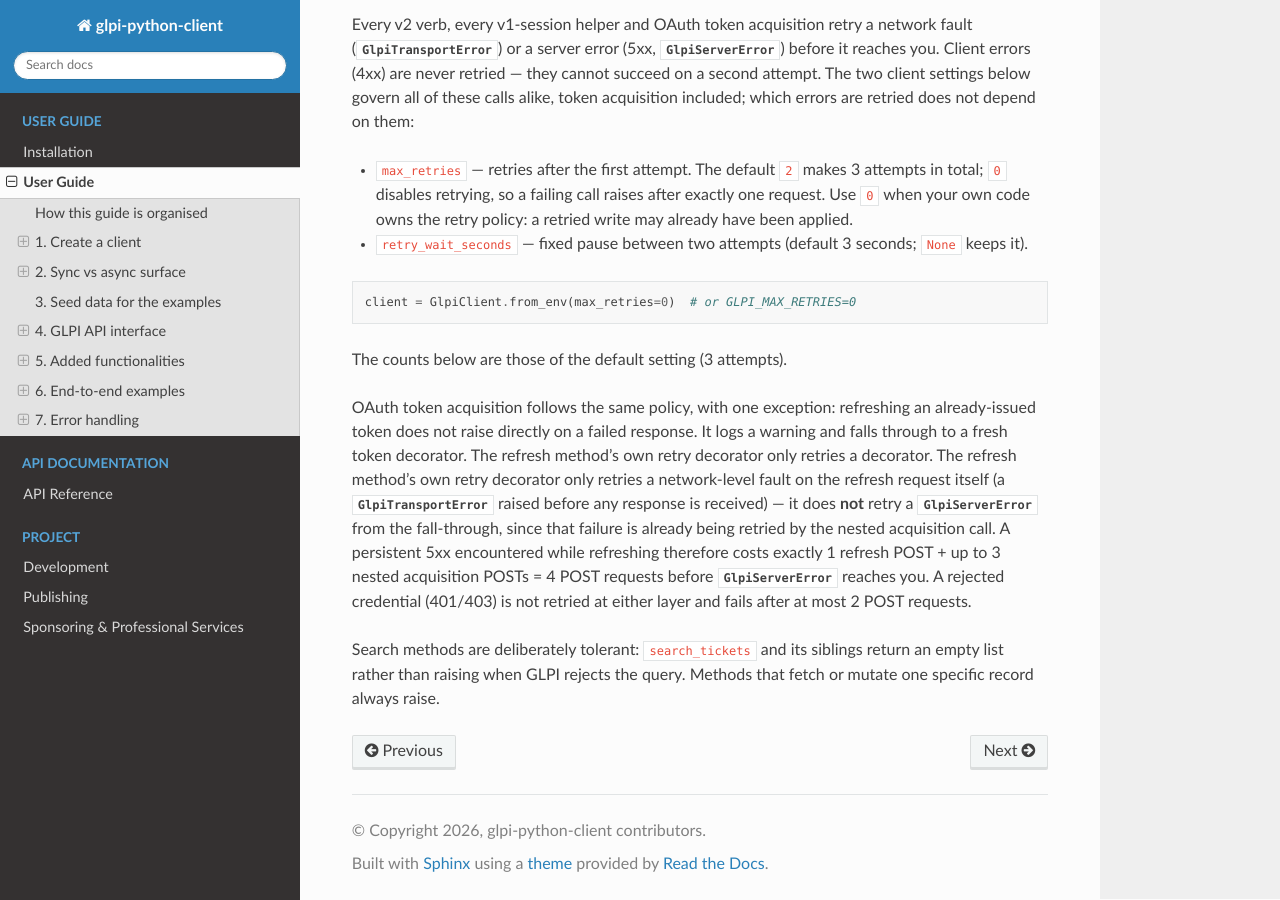
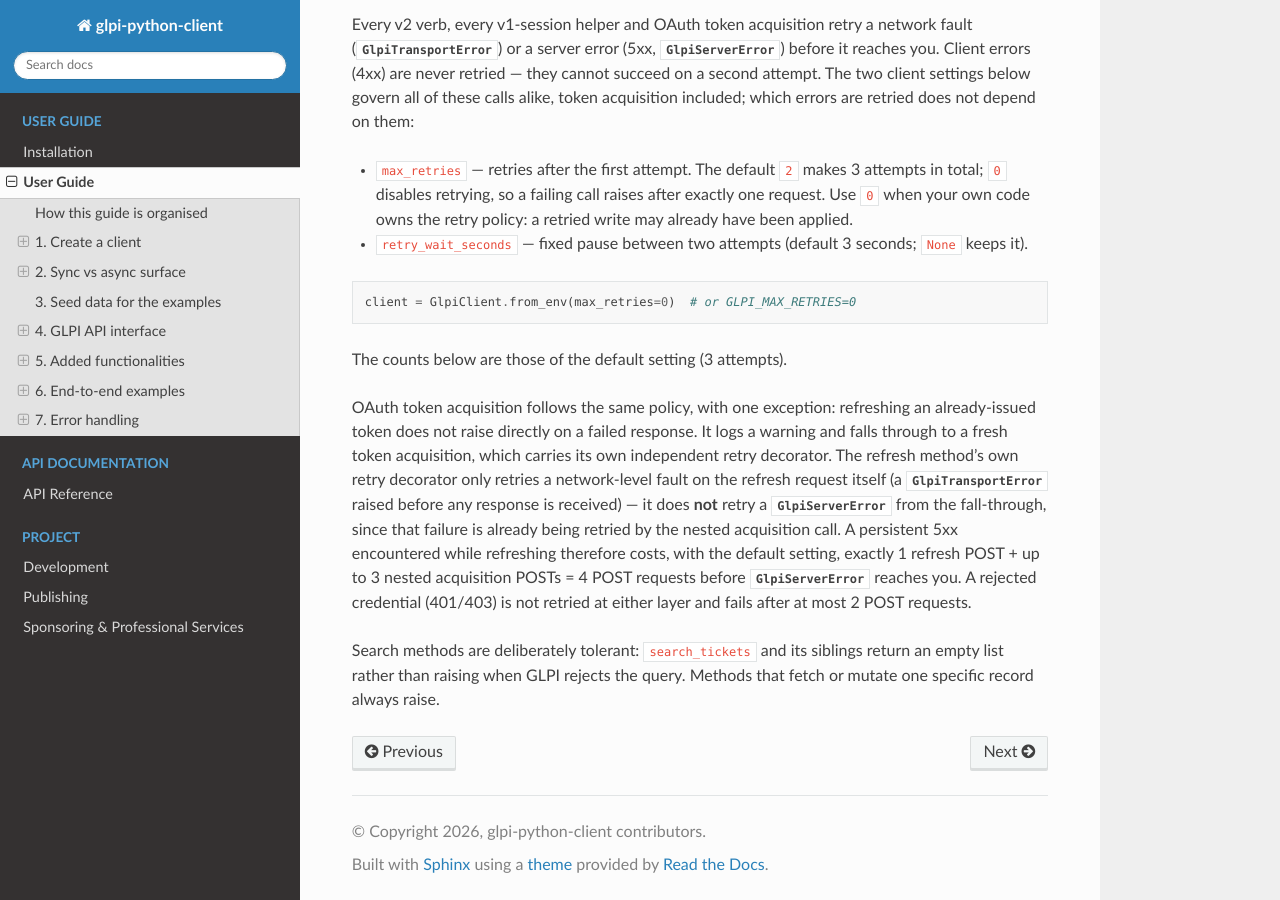
Before and after one commit to baraline/glpi_python_client, a Sphinx documentation site: the page built from docs/user_guide.rst, in a window 1280 px wide and 900 px high, scrolled down 41793 px. Built offline with Sphinx 7.4.7 and the Read the Docs theme 3.1.0, drawn with Linux system fonts in a browser that asks for light colours.

Commit message:
Fix the retry docs paragraph on token refresh and the stale stop_after_attempt mention in a test docstring.
Co-Authored-By: Claude Opus 5.5 <noreply@anthropic.com>

```diff
--- a/docs/user_guide.rst
+++ b/docs/user_guide.rst
@@ -2256,16 +2256,16 @@ The counts below are those of the default setting (3 attempts).
 OAuth token acquisition follows the same policy, with one
 exception: refreshing an already-issued token does not raise directly on
 a failed response. It logs a warning and falls through to a fresh token
-decorator. The refresh method's own retry decorator only retries a
-decorator. The refresh method's own retry decorator only retries a
+acquisition, which carries its own independent retry decorator. The
+refresh method's own retry decorator only retries a
 network-level fault on the refresh request itself (a
 :class:`~glpi_python_client.GlpiTransportError` raised before any
 response is received) —
 it does **not** retry a :class:`~glpi_python_client.GlpiServerError`
 from the fall-through, since that failure is already being retried by
 the nested acquisition call. A persistent 5xx encountered while
-refreshing therefore costs exactly 1 refresh POST + up to 3 nested
-acquisition POSTs = 4 POST requests before
+refreshing therefore costs, with the default setting, exactly 1 refresh
+POST + up to 3 nested acquisition POSTs = 4 POST requests before
 :class:`~glpi_python_client.GlpiServerError` reaches you. A rejected
 credential (401/403) is not retried at either layer and fails after at
 most 2 POST requests.
```
Also changed, not shown: 2 other files.
